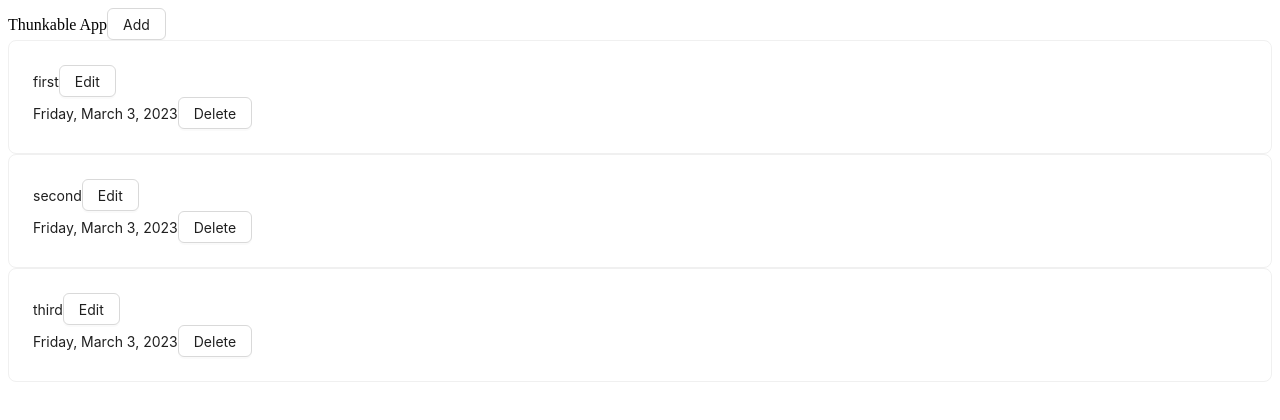
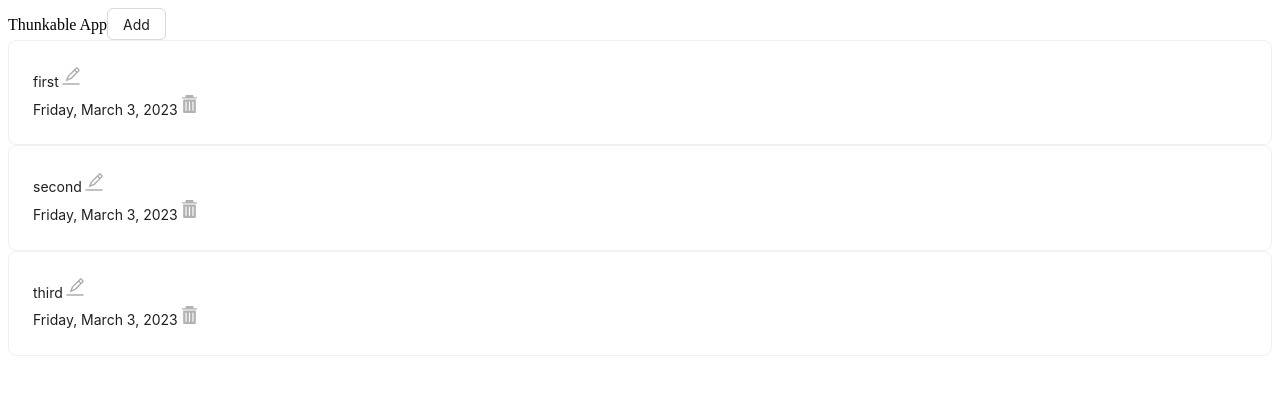
Before and after one commit to kjgamis/thunkable-app, a React (Create React App) app: page / in a window 1280 px wide. Shown: the top 420 px of the page. Built offline with nearby package versions, Linux system fonts and the light colour scheme.

Commit message:
feat: add delete modal and icon to edit and delete buttons

```diff
--- a/package.json
+++ b/package.json
@@ -3,11 +3,14 @@
   "version": "0.1.0",
   "private": true,
   "dependencies": {
+    "@ant-design/icons": "^5.0.1",
     "@reduxjs/toolkit": "^1.9.3",
     "@testing-library/jest-dom": "^5.16.5",
     "@testing-library/react": "^13.4.0",
     "@testing-library/user-event": "^13.5.0",
     "antd": "^5.2.3",
+    "install": "^0.13.0",
+    "npm": "^9.6.0",
     "react": "^18.2.0",
     "react-dom": "^18.2.0",
     "react-redux": "^8.0.5",
--- a/src/components/ProjectItem.js
+++ b/src/components/ProjectItem.js
@@ -1,8 +1,13 @@
 import React, { useState } from 'react'
 import { useDispatch } from 'react-redux'
-import { Card, Button } from 'antd'
+import { Card, Button, Modal } from 'antd'
+import Icon from '@ant-design/icons'
+const { confirm } = Modal
 import { updateProject, deleteProject } from '../redux/project'
 import ProjectForm from './ProjectForm'
+import { ReactComponent as DeleteIconSvg } from '../assets/DeleteIcon.svg'
+import { ReactComponent as EditIconSvg } from '../assets/EditIcon.svg'
+import { ReactComponent as QuestionIconSvg } from '../assets/Question.svg'
 
 const ProjectItem = ({ id, name, dateCreated }) => {
   const dispatch = useDispatch()
@@ -17,6 +22,18 @@ const ProjectItem = ({ id, name, dateCreated }) => {
     dispatch(deleteProject(name))
   }
 
+  const showDeleteConfirm = () => {
+    confirm({
+      icon: <Icon component={QuestionIconSvg} />,
+      title: 'Are you sure you want to delete this project?',
+      content: 'This action cannot be undone',
+      width: 500,
+      okText: 'Yes',
+      cancelText: 'No',
+      onOk() { handleDeleteProject() }
+    })
+  }
+
   return (
     <Card>
       {editProject ? (
@@ -27,13 +44,20 @@ const ProjectItem = ({ id, name, dateCreated }) => {
         <div>
           {name}
           <Button
-            onClick={() => setEditProject(editProject => !editProject)}>
-            Edit
-          </Button>
+            onClick={() => setEditProject(editProject => !editProject)}
+            ghost
+            size='small'
+            icon={<EditIconSvg />}
+          />
         </div>
       )}
       {dateCreated}
-      <Button onClick={handleDeleteProject}>Delete</Button>
+      <Button
+        onClick={() => showDeleteConfirm()}
+        ghost
+        size='small'
+        icon={<DeleteIconSvg />}
+      />
     </Card>
   )
 }
```
Also changed, not shown: 1 other file (tests, documents, lock files or other folders).
